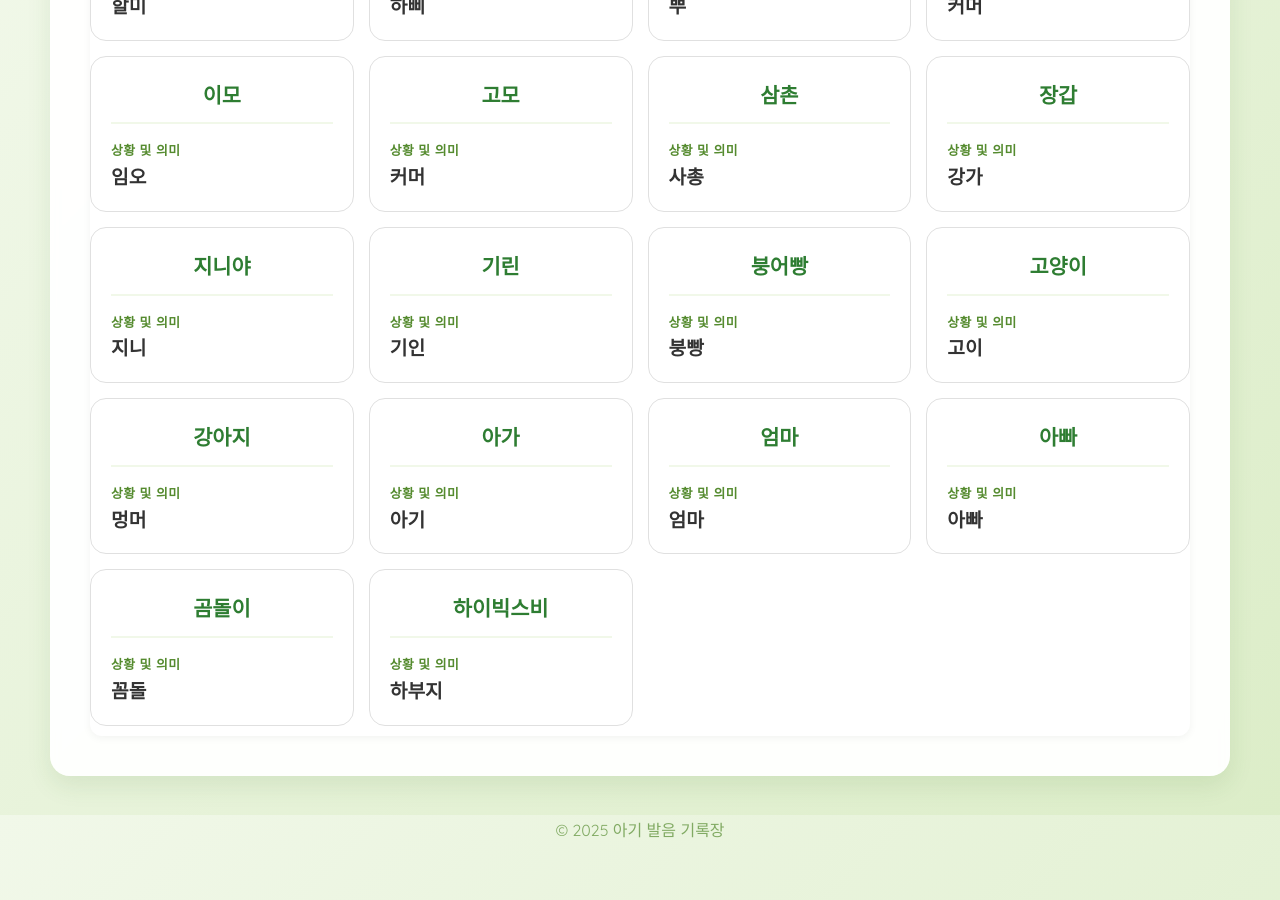
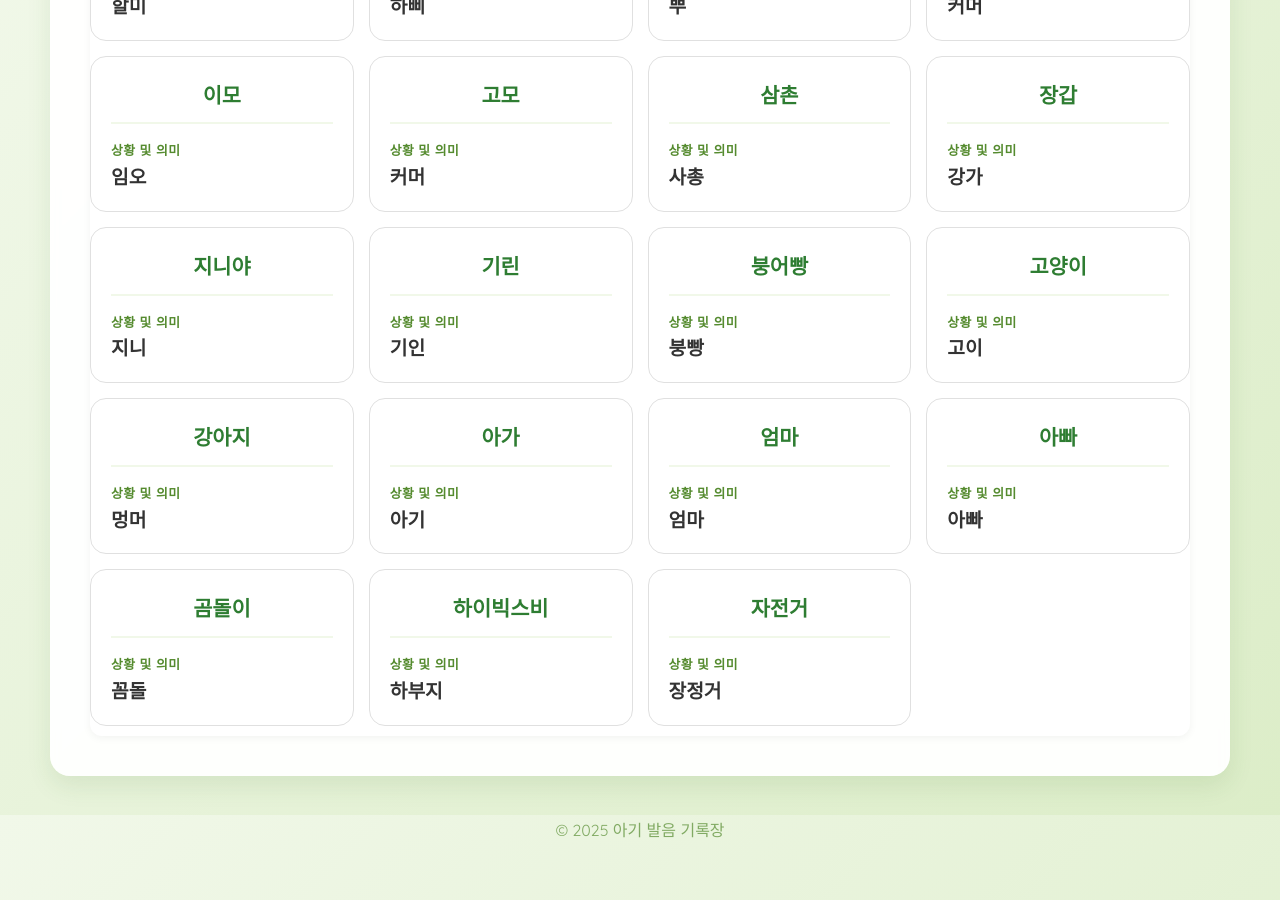
Before and after one commit to JunSungKang/baby-speech-diary, a Jekyll site: the page built from index.md, in a window 1280 px wide and 900 px high, scrolled down 1885 px. Built offline with Jekyll 4.4.1, drawn with Linux system fonts in a browser that asks for light colours; our own code applies the rules of GitHub Pages for plain Markdown files.

Commit message:
Update index.md

```diff
--- a/index.md
+++ b/index.md
@@ -56,3 +56,4 @@ layout: default
 | 아빠 | 아빠 |
 | 곰돌이 | 꼼돌 |
 | 하이빅스비 | 하부지 |
+| 자전거 | 장정거 |
```
